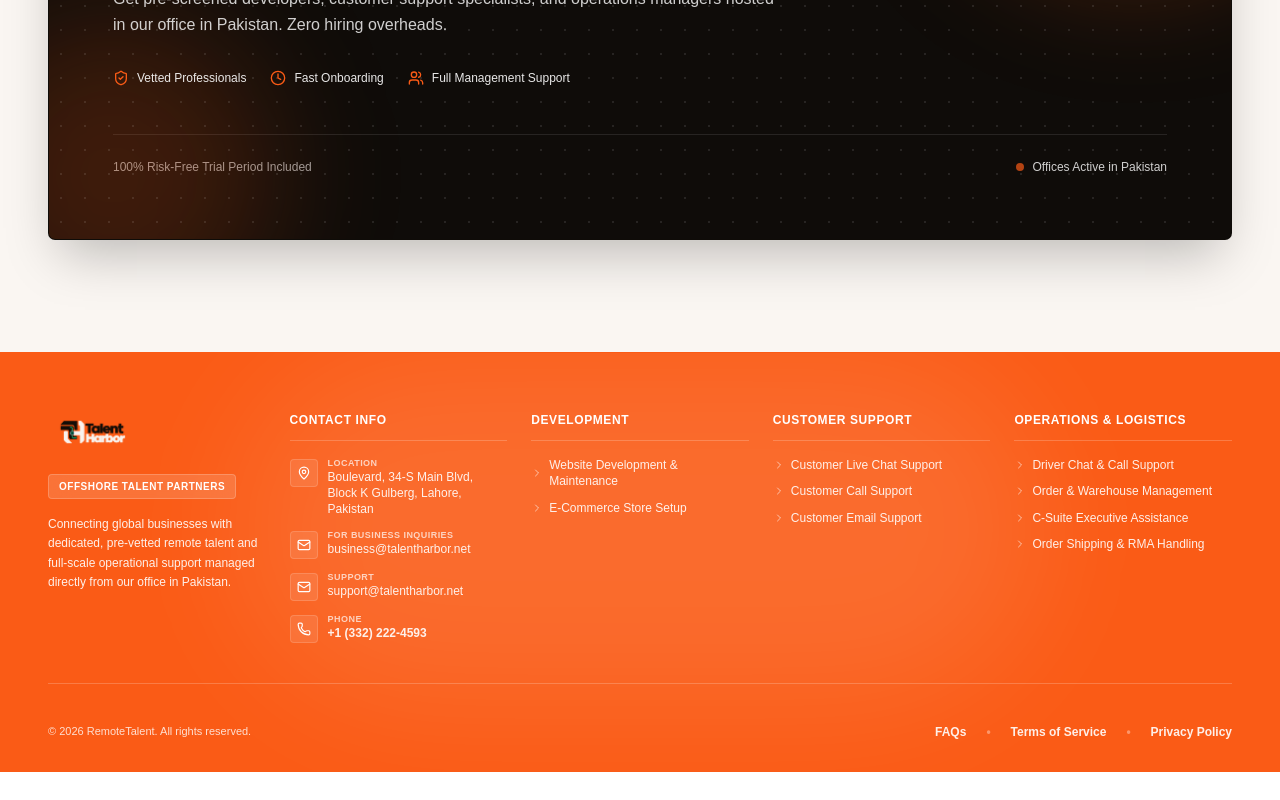
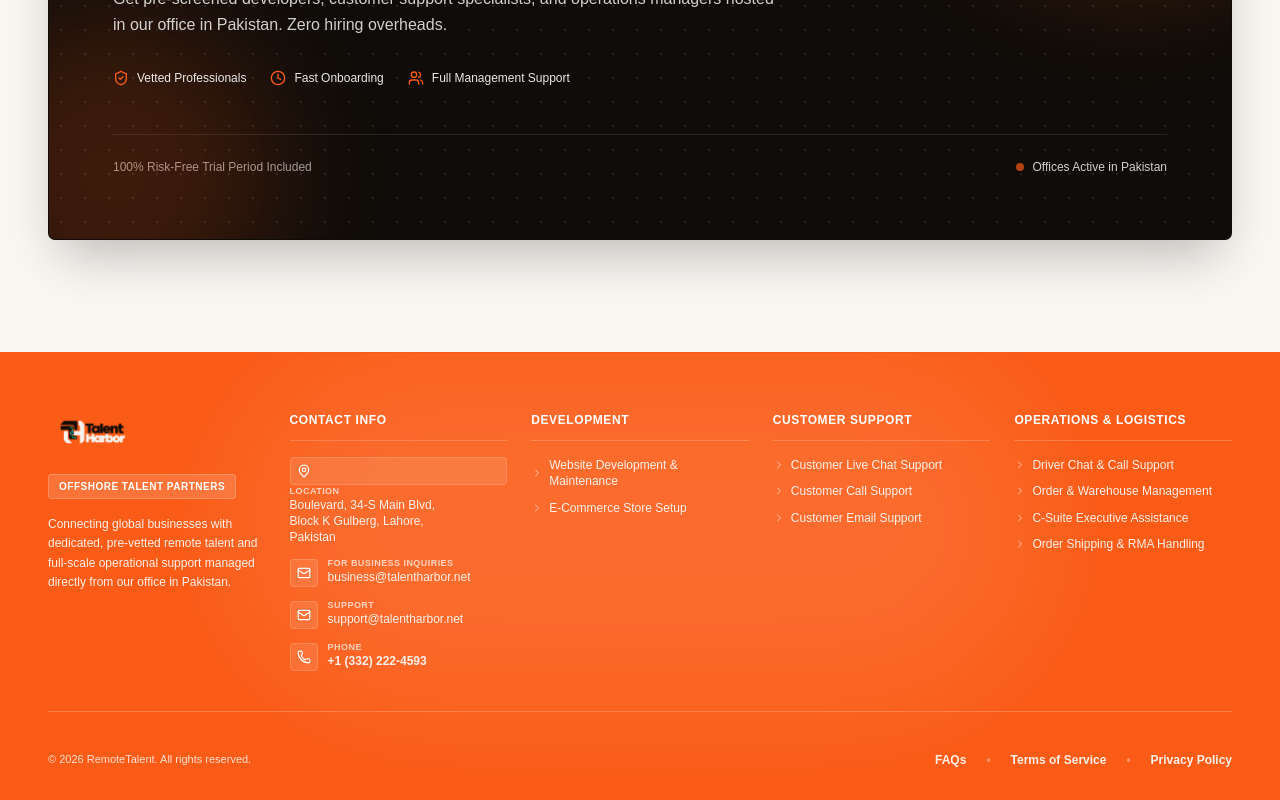
Before and after one commit to AHMAD789999/remotetalent-, a Next.js app: page / in a window 1280 px wide. Shown: the part 4233-5033 px from the top of the page. Before the commit the page ends 5005 px from the top, so only its background shows below. Built offline with nearby package versions, Linux system fonts and the light colour scheme.

Commit message:
Remove anchor tag from footer list item
Removed anchor tag from the footer list item.

```diff
--- a/components/Footer.jsx
+++ b/components/Footer.jsx
@@ -132,10 +132,7 @@ export default function Footer() {
 
 
               <li>
-                <a
-                  href="#"
-                  className="flex items-start gap-2.5 group"
-                >
+
                   <div className="p-1.5 rounded bg-white/10 border border-white/15 shrink-0 mt-0.5 group-hover:bg-white/20 transition-colors">
                     <MapPin className="w-3.5 h-3.5 text-white" />
                   </div>
@@ -154,7 +151,6 @@ Block K Gulberg, Lahore,
 
 Pakistan                    </span>
                   </div>
-                </a>
               </li>
 
               <li>
```
